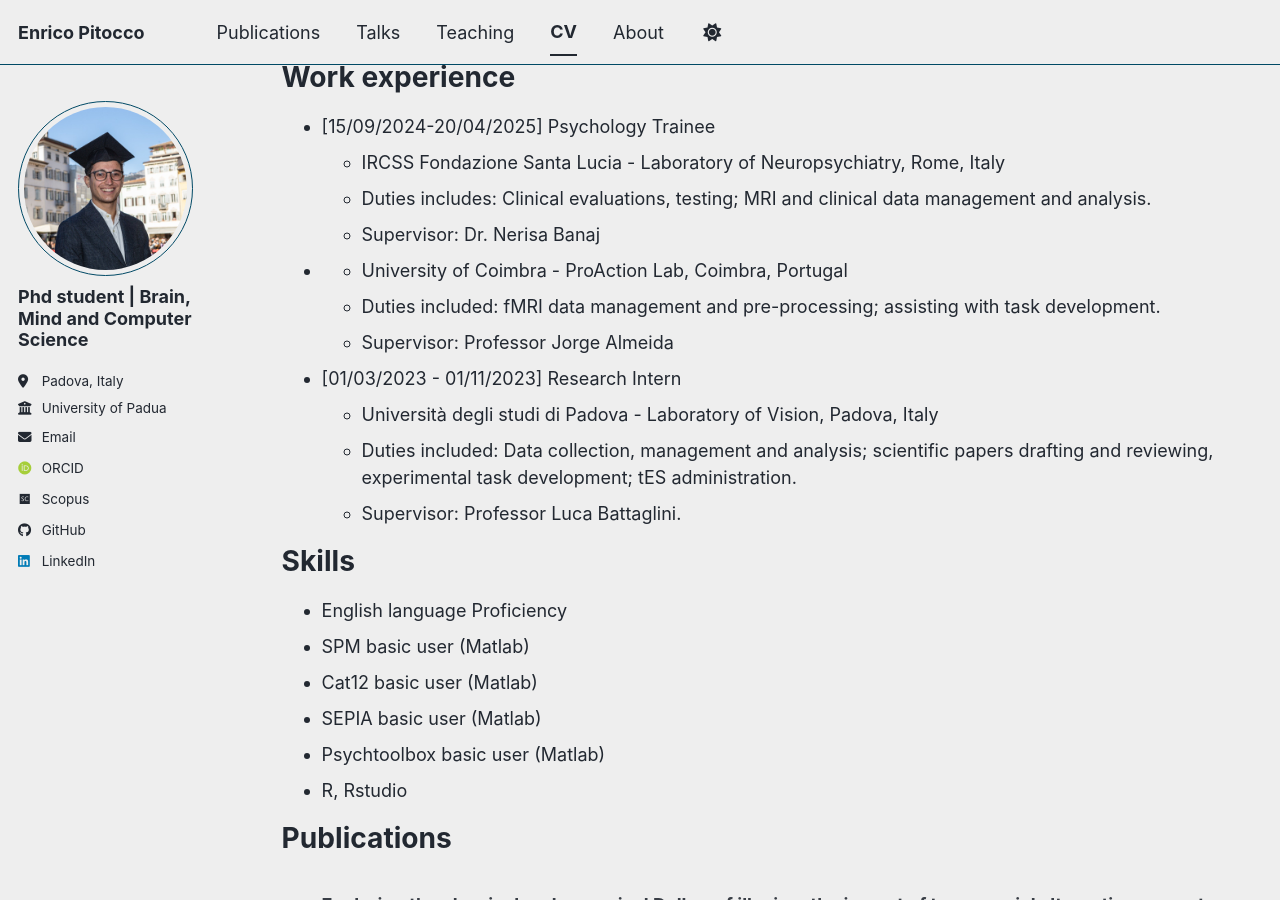
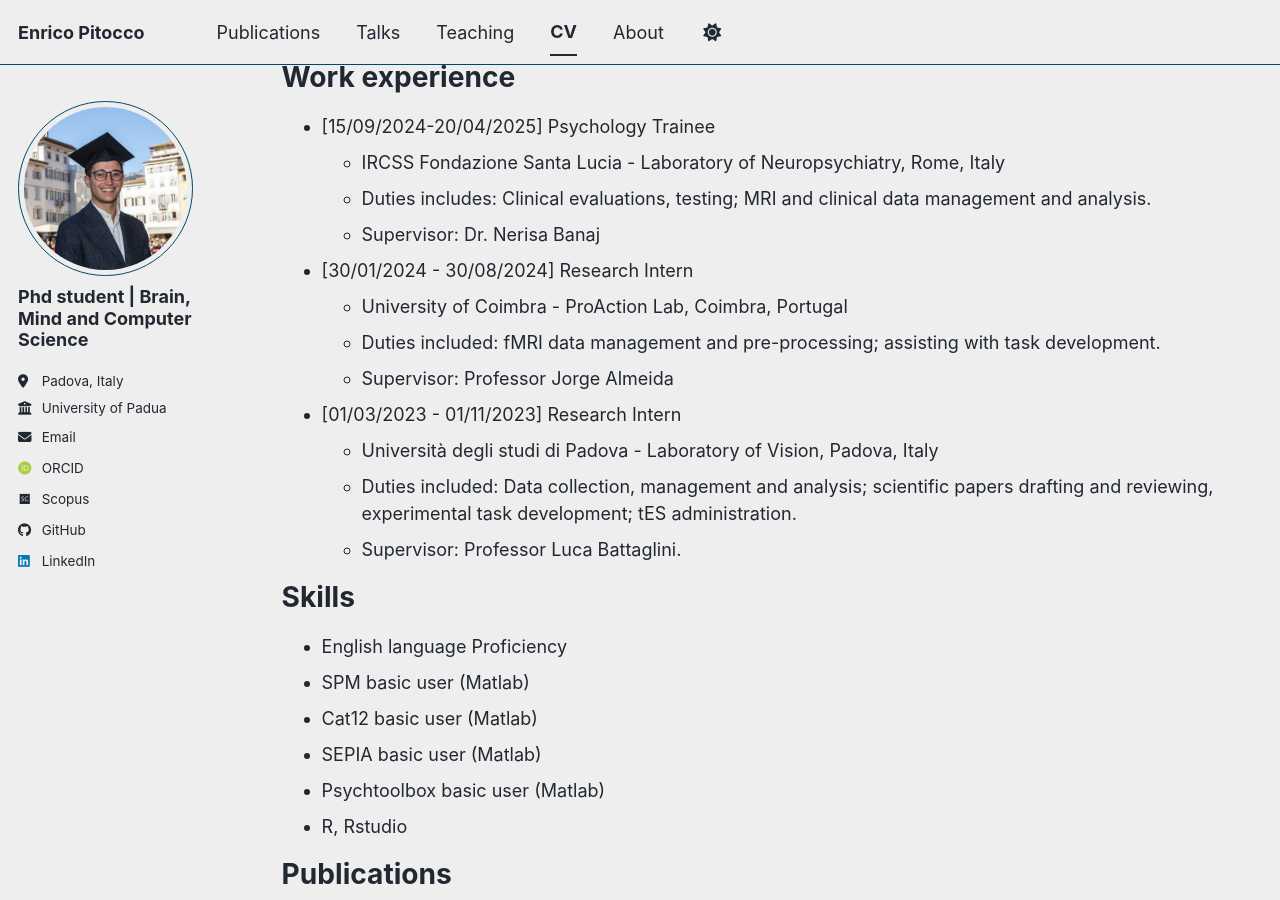
Before and after one commit to enricopitocco/enricopitocco.github.io, a Jekyll site: the page built from _pages/cv.md, in a window 1280 px wide and 900 px high, scrolled down 351 px. Built offline with Jekyll 4.4.1, drawn with Linux system fonts in a browser that asks for light colours; some web fonts are replaced; a script bundle is joined from its source files by our own code; library files that are not in the unit come from our copies.

Commit message:
Update cv.md

```diff
--- a/_pages/cv.md
+++ b/_pages/cv.md
@@ -22,7 +22,7 @@ Work experience
   * Duties includes: Clinical evaluations, testing; MRI and clinical data management and analysis.
   * Supervisor: Dr. Nerisa Banaj
 
-* [30/01/2024 - 30/08/2024]: Research Intern
+* [30/01/2024 - 30/08/2024] Research Intern
   * University of Coimbra - ProAction Lab, Coimbra, Portugal
   * Duties included: fMRI data management and pre-processing; assisting with task development.
   * Supervisor: Professor Jorge Almeida
```
